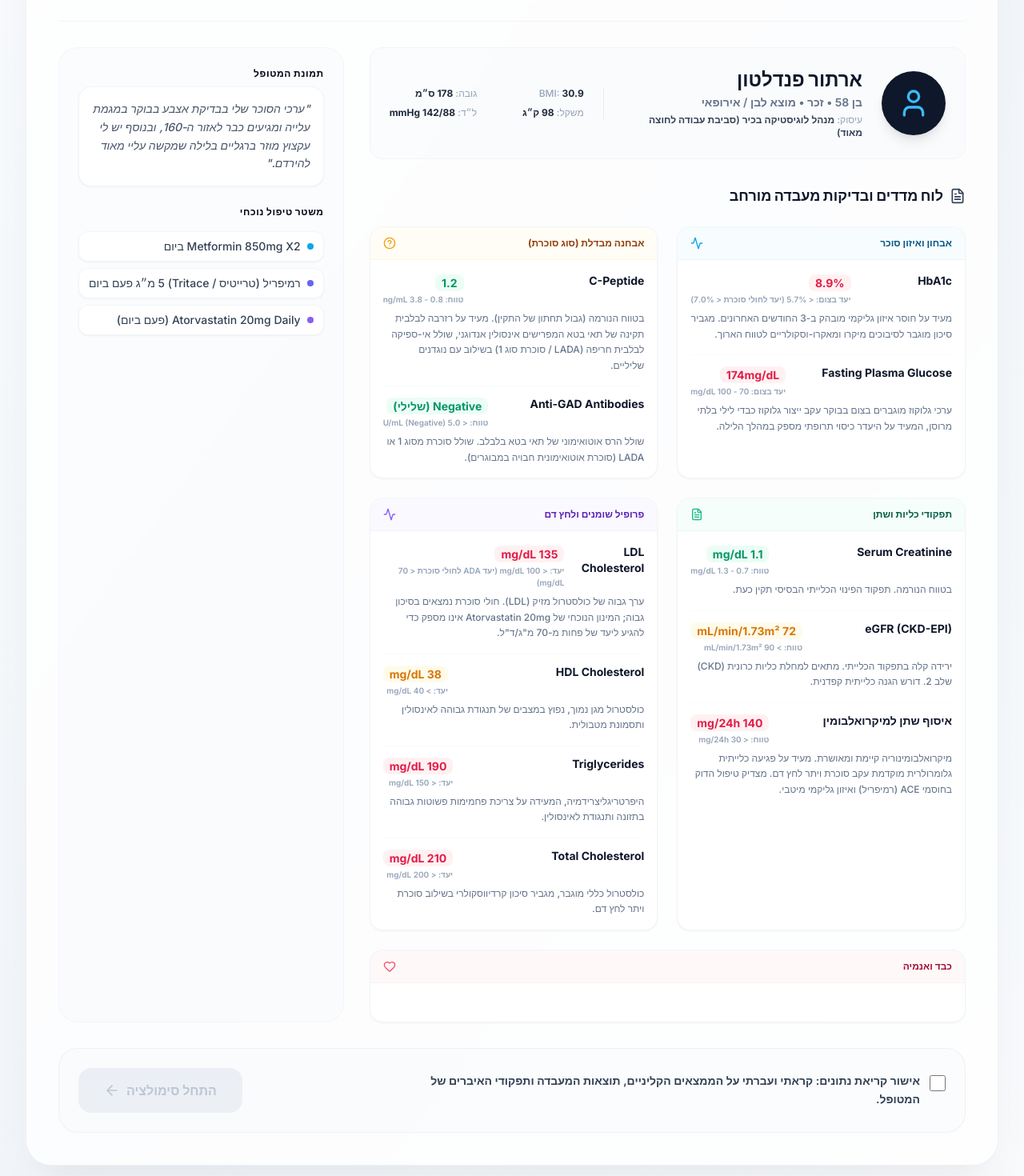
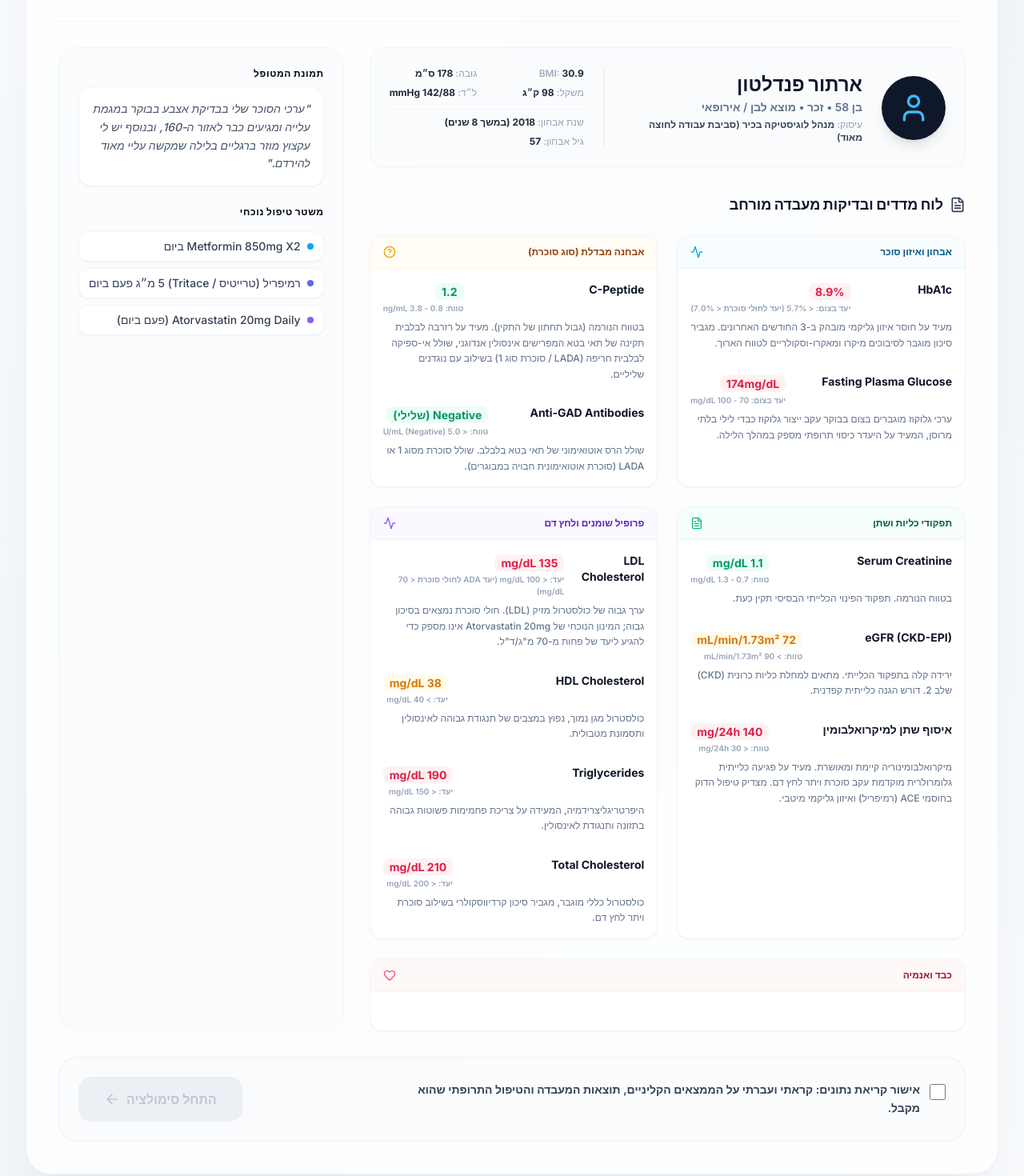
Before and after one commit to tifereteliav/diabetes-expert-quest, a React (Vite) app: page / in a window 1280 px wide. Shown: the part 240-1710 px from the top of the page at 80% size. Built offline with nearby package versions, Linux system fonts and the light colour scheme.

Commit message:
feat: refine checkbox wording, add diagnosis vitals and family history dialogue

```diff
--- a/src/App.tsx
+++ b/src/App.tsx
@@ -140,6 +140,8 @@ function App() {
                   <div className="text-slate-400">גובה: <span className="text-slate-800 font-bold">{patientCase1.demographics.height} ס״מ</span></div>
                   <div className="text-slate-400">משקל: <span className="text-slate-800 font-bold">{patientCase1.demographics.weight} ק״ג</span></div>
                   <div className="text-slate-400">ל״ד: <span className="text-slate-800 font-bold">{patientCase1.demographics.vitalSigns.bloodPressure}</span></div>
+                  <div className="text-slate-400 col-span-2 border-t border-slate-100 pt-2 mt-1">שנת אבחון: <span className="text-slate-800 font-bold">2018 (במשך 8 שנים)</span></div>
+                  <div className="text-slate-400 col-span-2">גיל אבחון: <span className="text-slate-800 font-bold">57</span></div>
                 </div>
               </div>
 
@@ -312,7 +314,7 @@ function App() {
                 htmlFor="consent-checkbox"
                 className="text-sm font-semibold text-slate-700 select-none cursor-pointer leading-relaxed text-right"
               >
-                אישור קריאת נתונים: קראתי ועברתי על הממצאים הקליניים, תוצאות המעבדה ותפקודי האיברים של המטופל.
+                אישור קריאת נתונים: קראתי ועברתי על הממצאים הקליניים, תוצאות המעבדה והטיפול התרופתי שהוא מקבל.
               </label>
             </div>
 
--- a/src/data/patientCase1.ts
+++ b/src/data/patientCase1.ts
@@ -11,6 +11,8 @@ export const patientCase1: PatientCase = {
     bmi: 30.9,
     height: 178,
     weight: 98,
+    diagnosisYear: 2018,
+    diagnosisAge: 57,
     vitalSigns: {
       bloodPressure: '142/88 mmHg',
       heartRate: 78,
@@ -160,9 +162,16 @@ export const patientCase1: PatientCase = {
   },
   anamnesisOptions: [
     {
+      id: 'ask_family_history',
+      question: 'האם יש היסטוריה משפחתית של סוכרת?',
+      patientResponse: 'כן, לאבא שלי הייתה סוכרת מסוג 2. הוא טופל בכדורים ולקראת סוף החיים שלו גם התחיל להזריק אינסולין.',
+      clinicalRationale: 'מסייע לחשוף את ההקשר המשפחתי והמוטיבציה של המטופל. חרדת המטופל מהידרדרות ומכניסה לטיפול באינסולין מושפעת עמוקות מסיפור המחלה של אביו.',
+      impact: { accuracy: 8, alliance: 8, safety: 5 },
+    },
+    {
       id: 'ask_med_adherence',
       question: 'ארתור, האם אתה נוטל את התרופות הנוכחיות שלך באופן עקבי בכל יום?',
-      patientResponse: 'למען האמת, את המטפורמין של הבוקר ואת הליסינופריל אני לוקח תמיד בלי לפספס. אבל כשאני חוזר מאוחר מהעבודה עייף וסחוט, אני לפעמים פשוט שוכח את מנת המטפורמין של הערב או נרדם בלעדיה. אני מניח שאני מפספס בערך 3 או 4 מנות ערב בשבוע.',
+      patientResponse: 'למען האמת, את המטפורמין של הבוקר ואת הרמיפריל (טרייטיס / Tritace) אני לוקח תמיד בלי לפספס. אבל כשאני חוזר מאוחר מהעבודה עייף וסחוט, אני לפעמים פשוט שוכח את מנת המטפורמין של הערב או נרדם בלעדיה. אני מניח שאני מפספס בערך 3 או 4 מנות ערב בשבוע.',
       clinicalRationale: 'מעריך באופן ישיר היענות לטיפול תרופתי, המהווה גורם מרכזי לאיזון גליקמי לקוי, לפני שמחליטים על העלאת מינונים או הוספת תרופות חדשות.',
       impact: { accuracy: 10, alliance: 5, safety: 5 },
     },
--- a/src/types/clinical.ts
+++ b/src/types/clinical.ts
@@ -13,6 +13,8 @@ export interface PatientDemographics {
   bmi: number;
   height: number;
   weight: number;
+  diagnosisYear?: number;
+  diagnosisAge?: number;
   vitalSigns: {
     bloodPressure: string;
     heartRate: number;
```
